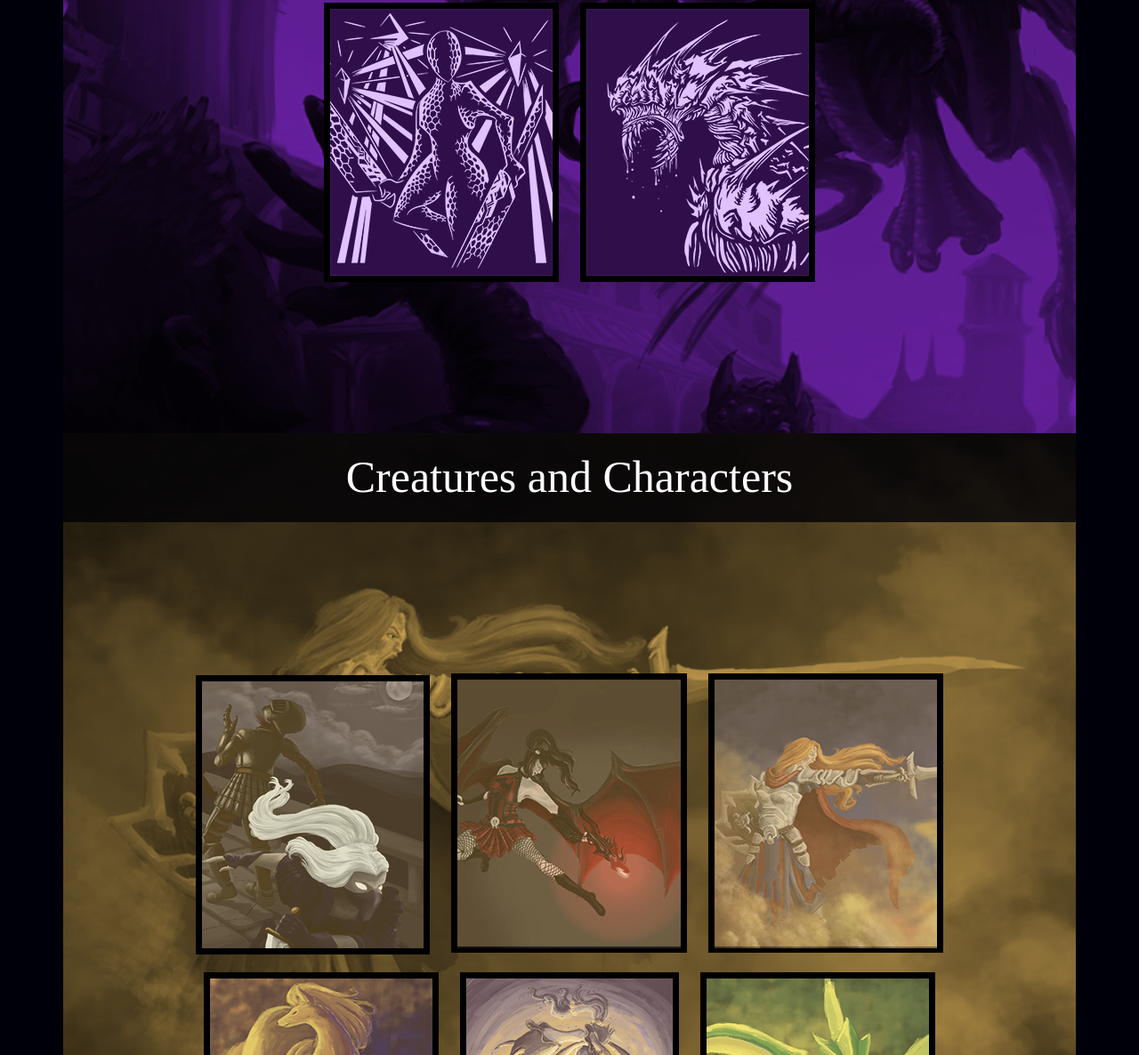
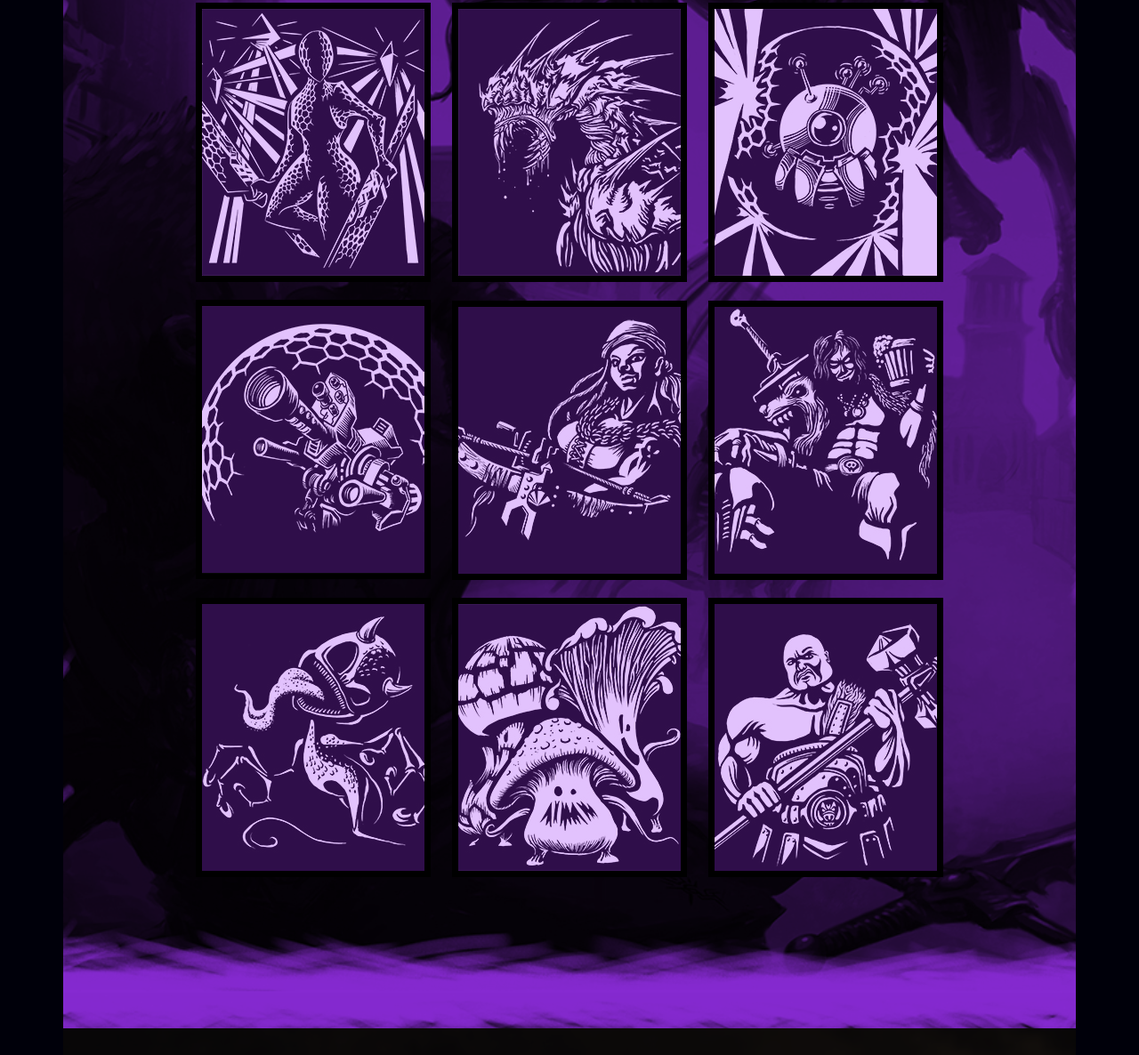
Before and after one commit to cruseyd/art_of_clgebhart, a plain HTML site: page index.html in a window 1280 px wide. Shown: the part 4965-6151 px from the top of the page at 89% size. Drawn offline with Linux system fonts and the light colour scheme.

Commit message:
Added content from Expedition
Card art from Expediton: The Future and the new collector's edition

```diff
--- a/index.html
+++ b/index.html
@@ -321,7 +321,6 @@
 					<img src="images/thumbnails/esf_card_razorspine_behemoth.jpg" alt="Razorspine Behemoth">
 				</a>
 			</div>
-			<!--
 			<div class=thumbnail id="tn-3-18">
 				<a href="images/esf_card_repulser_probe.jpg"
 				data-lightbox="gallery-3"
@@ -329,7 +328,6 @@
 					<img src="images/thumbnails/esf_card_repulser_probe.jpg" alt="Repulser Probe">
 				</a>
 			</div>
-
 			<div class=thumbnail id="tn-3-20">
 				<a href="images/esf_card_sentry.jpg"
 				data-lightbox="gallery-3"
@@ -337,7 +335,42 @@
 					<img src="images/thumbnails/esf_card_sentry.jpg" alt="Hardlight Sentry">
 				</a>
 			</div>
-		-->
+			<div class=thumbnail id="tn-3-21">
+				<a href="images/exp_card_brigand.jpg"
+				data-lightbox="gallery-3"
+				data-title="Brigand">
+					<img src="images/thumbnails/exp_card_brigand.jpg" alt="Brigand">
+				</a>
+			</div>
+			<div class=thumbnail id="tn-3-22">
+				<a href="images/exp_card_captain.jpg"
+				data-lightbox="gallery-3"
+				data-title="Bandit Captain">
+					<img src="images/thumbnails/exp_card_captain.jpg" alt="Bandit Captain">
+				</a>
+			</div>
+			<div class=thumbnail id="tn-3-23">
+				<a href="images/exp_card_imp.jpg"
+				data-lightbox="gallery-3"
+				data-title="Imp">
+					<img src="images/thumbnails/exp_card_imp.jpg" alt="Imp">
+				</a>
+			</div>
+			<div class=thumbnail id="tn-3-24">
+				<a href="images/exp_card_magic_mushroom.jpg"
+				data-lightbox="gallery-3"
+				data-title="Magic Mushrooms">
+					<img src="images/thumbnails/exp_card_magic_mushroom.jpg" alt="Magic Mushrooms">
+				</a>
+			</div>
+			<div class=thumbnail id="tn-3-25">
+				<a href="images/exp_card_quartermaster.jpg"
+				data-lightbox="gallery-3"
+				data-title="Bandit Quartermaster">
+					<img src="images/thumbnails/exp_card_quartermaster.jpg" alt="Bandit Quartermaster">
+				</a>
+			</div>
+
 		</div>
 	</div>
 	<div class="section" id="section-4">
```
Also changed, not shown: images/dali-profile-pic-small.png (added), images/exp_card_brigand.jpg (added), images/exp_card_captain.jpg (added), images/exp_card_imp.jpg (added), images/exp_card_magic_mushrooml.jpg (added), images/exp_card_quartermaster.jpg (added), images/thumbnails/exp_card_brigand.jpg (added), images/thumbnails/exp_card_captain.jpg (added), images/thumbnails/exp_card_imp.jpg (added), images/thumbnails/exp_card_magic_mushroom.jpg (added), images/thumbnails/exp_card_quartermaster.jpg (added).
